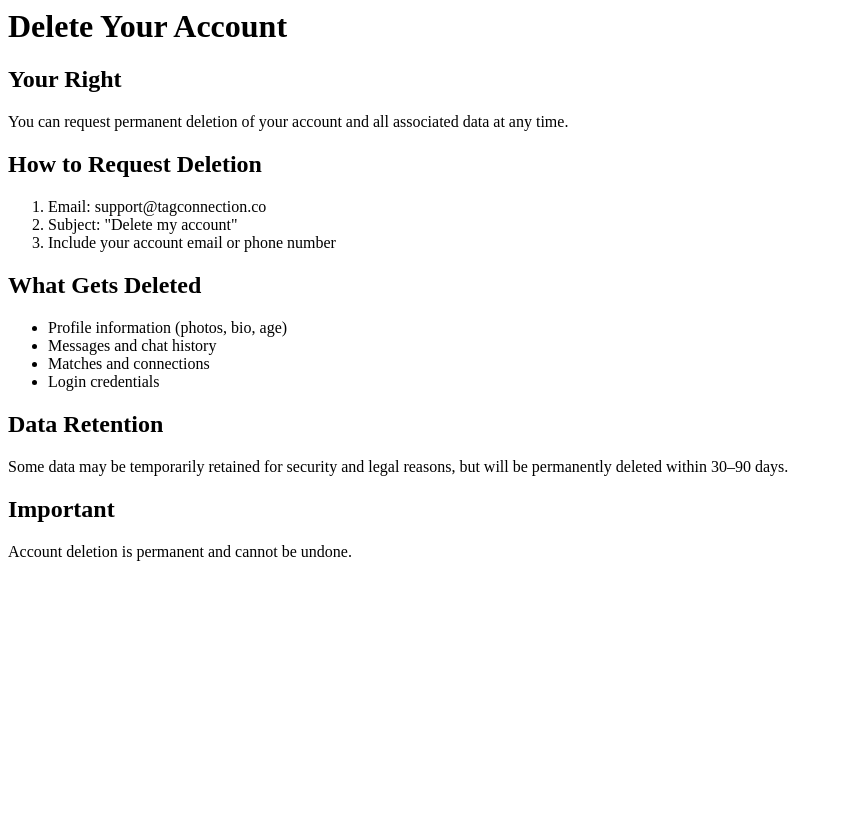
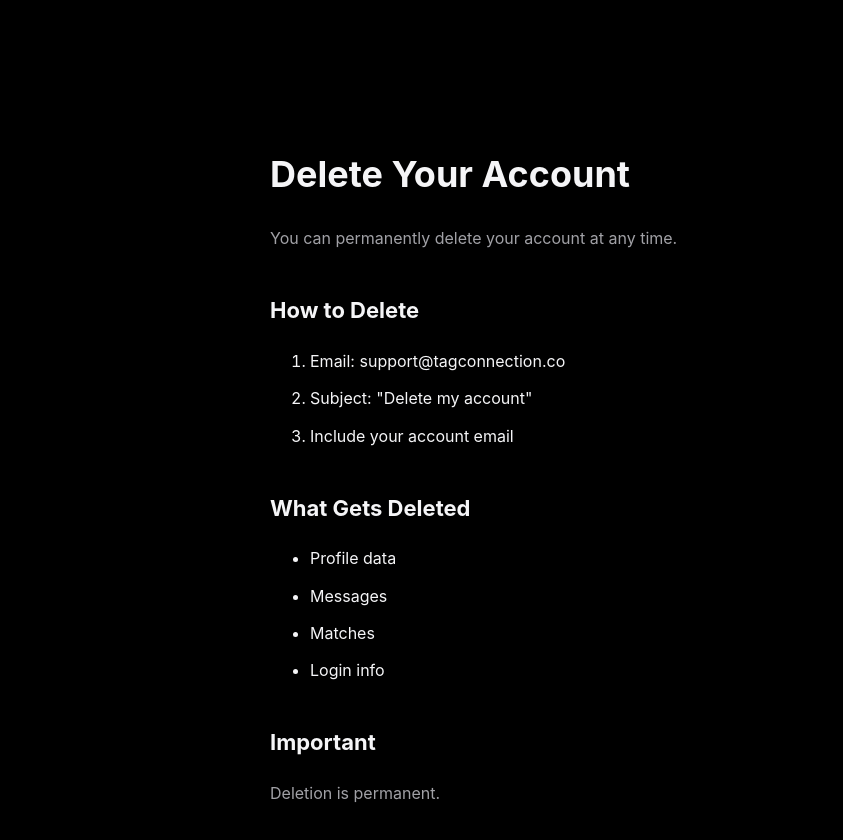
Before and after one commit to tamanitadiwa-coder/tagconnectionprivayandpolicy, a plain HTML site: page delete/index.html in a window 1280 px wide. Shown: the whole page, without its empty margins (0-843 px from the left). Before the commit the page ends 800 px from the top, so only its background shows below. Drawn offline with Linux system fonts and the light colour scheme.

Commit message:
Update index.html

```diff
--- a/delete/index.html
+++ b/delete/index.html
@@ -1,25 +1,50 @@
+<!DOCTYPE html>
+<html lang="en">
+<head>
+<meta charset="UTF-8">
+<meta name="viewport" content="width=device-width, initial-scale=1.0">
+<title>Delete Account — Tag Connection</title>
+
+<style>
+body {
+  background:#000;
+  color:#f5f5f7;
+  font-family:-apple-system, Arial;
+  max-width:740px;
+  margin:auto;
+  padding:120px 24px;
+  line-height:1.7;
+}
+h1 {font-size:36px;margin-bottom:20px;}
+h2 {margin-top:40px;font-size:22px;}
+p {color:#a1a1a6;}
+li {margin-bottom:10px;}
+</style>
+</head>
+
+<body>
+
 <h1>Delete Your Account</h1>
 
-<h2>Your Right</h2>
-<p>You can request permanent deletion of your account and all associated data at any time.</p>
+<p>You can permanently delete your account at any time.</p>
 
-<h2>How to Request Deletion</h2>
+<h2>How to Delete</h2>
 <ol>
 <li>Email: support@tagconnection.co</li>
 <li>Subject: "Delete my account"</li>
-<li>Include your account email or phone number</li>
+<li>Include your account email</li>
 </ol>
 
 <h2>What Gets Deleted</h2>
 <ul>
-<li>Profile information (photos, bio, age)</li>
-<li>Messages and chat history</li>
-<li>Matches and connections</li>
-<li>Login credentials</li>
+<li>Profile data</li>
+<li>Messages</li>
+<li>Matches</li>
+<li>Login info</li>
 </ul>
 
-<h2>Data Retention</h2>
-<p>Some data may be temporarily retained for security and legal reasons, but will be permanently deleted within 30–90 days.</p>
+<h2>Important</h2>
+<p>Deletion is permanent.</p>
 
-<h2>Important</h2>
-<p>Account deletion is permanent and cannot be undone.</p>
+</body>
+</html>
```
